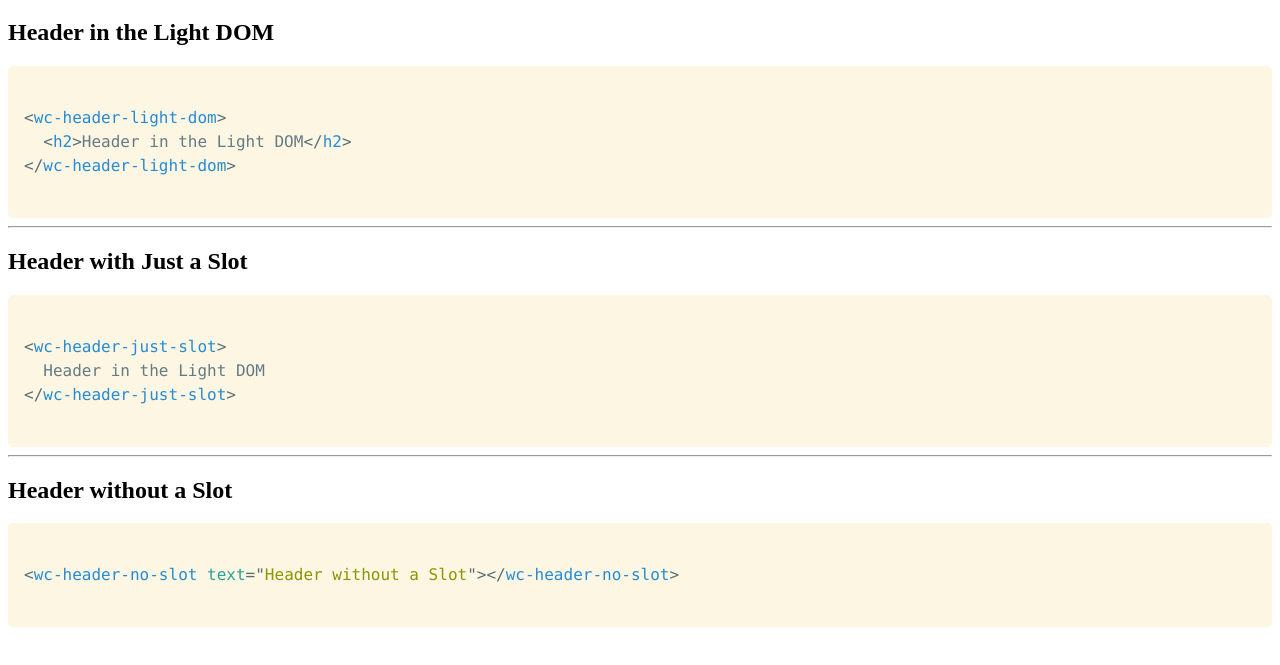
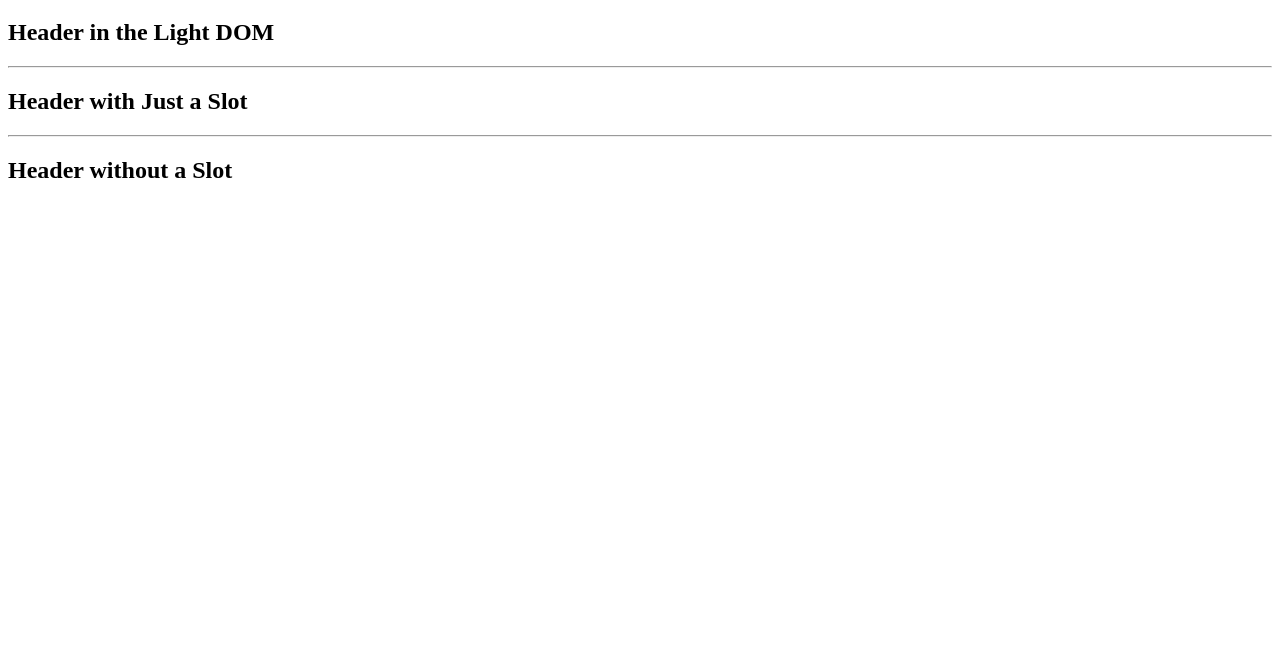
Before and after one commit to kylebuch8/web-components-test, a website: page index.html in a window 1280 px wide. Shown: the part 61-726 px from the top of the page. Drawn offline with Linux system fonts and the light colour scheme.

Commit message:
removing code blocks

```diff
--- a/index.html
+++ b/index.html
@@ -14,12 +14,12 @@
       <h2>Header in the Light DOM</h2>
     </wc-header-light-dom>
 
-    <pre>
+    <!-- <pre>
       <code class="language-html">
 &lt;wc-header-light-dom&gt;
   &lt;h2&gt;Header in the Light DOM&lt;/h2&gt;
 &lt;/wc-header-light-dom&gt;</code>
-    </pre>
+    </pre> -->
 
     <hr>
 
@@ -27,20 +27,20 @@
       Header with Just a Slot
     </wc-header-just-slot>
 
-    <pre>
+    <!-- <pre>
       <code class="language-html">
 &lt;wc-header-just-slot&gt;
   Header in the Light DOM
 &lt;/wc-header-just-slot&gt;</code>
-    </pre>
+    </pre> -->
 
     <hr>
 
     <wc-header-no-slot text="Header without a Slot"></wc-header-no-slot>
-    <pre>
+    <!-- <pre>
       <code class="language-html">
 &lt;wc-header-no-slot text="Header without a Slot"&gt;&lt;/wc-header-no-slot&gt;</code>
-    </pre>
+    </pre> -->
 
     <script type="module" src="scripts/wc-components.js"></script>
     <script src="scripts/prism.js"></script>
```
